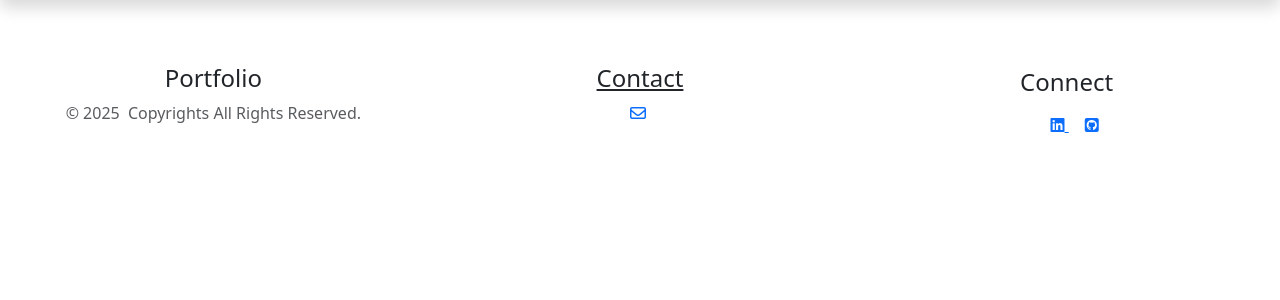
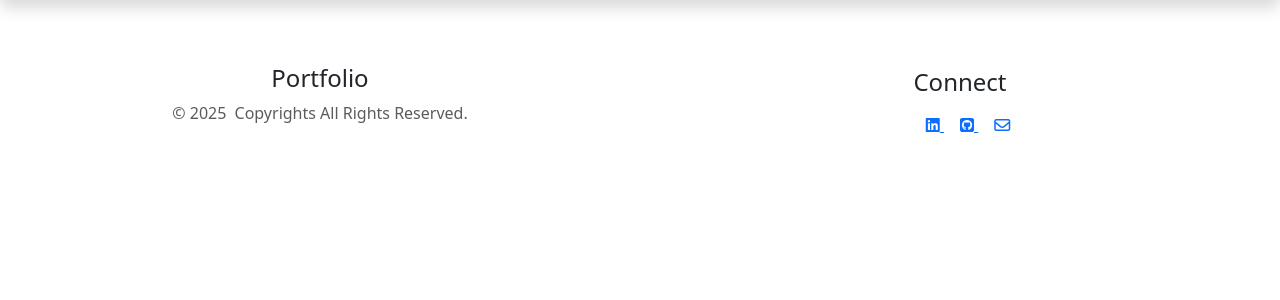
Before and after one commit to Shida18719/agog-dev, a Django app: page /about/ in a window 1280 px wide. Shown: the part 88-388 px from the top of the page. Run offline with Django 4.2, Linux system fonts and the light colour scheme; data that the repository does not hold is empty; some libraries are stand-ins or nearby versions.

Commit message:
Modify connect in footer

```diff
--- a/templates/includes/footer.html
+++ b/templates/includes/footer.html
@@ -3,29 +3,17 @@
   <!-- Footer -->
   <footer class=" container-fluid bg-footer mt-5 text-center">
     <div class="row mt-3">
-      <div class="col-12 col-md-4">
+      <div class="col-12 col-md-6">
         <h4><a class="navbar-brand" href="{% url 'index' %}">Portfolio</a></h4>
           <p class="site-use text-muted">
             © <span id="current-year" class="me-1"></span>
             Copyrights All Rights Reserved.
         </p>
       </div>
-      <div class="col-12 col-md-4 mb-3">
-        <h4 class="contact-here"><u>Contact</u></h4>
-          <a class="envelope-link mb-2" href="{% url 'contact' %}">
-          <span><i class="fa-regular fa-envelope me-1 envelope-animate"></i></span>
-          </a>
-      </div>
-      <div class="col-12 col-md-4 my-1">
+      <div class="col-12 col-md-6 my-1">
         <h4 class="mb-3">Connect</h4>
         <div class="social-links mb-5">
-          {% comment %} <a href="https://facebook.com" target="_blank" rel="noopener"
-            aria-label="visit our Face book page (opens in a new tab)"><i class="fab fa-facebook-square ms-3"></i>
-          </a>
-          <a href="https://instagram.com" target="_blank" rel="noopener"
-            aria-label="visit our Instagram page (page opens in a new tab)"><i class="fab fa-instagram ms-3"></i>
-        </a>
-
+          {% comment %}
           <a href="https://twitter.com" target="_blank" rel="noopener"
             aria-label="visit our Twitter page (page opens in a new tab)"><i class="fab fa-twitter-square ms-3"></i>
           </a> {% endcomment %}
@@ -38,6 +26,10 @@
             aria-label="visit Shida18719's Github page (opens in a new tab)">
               <i class="fab fa-github-square ms-3"></i>
           </a>
+
+          <a class="envelope-link mb-2" href="{% url 'contact' %}">
+          <span><i class="fa-regular fa-envelope ms-3 envelope-animate"></i></span>
+          </a>
         </div>
       </div>
     </div>
```
